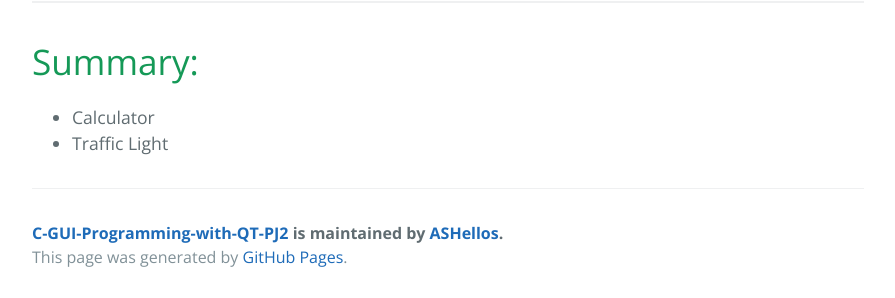
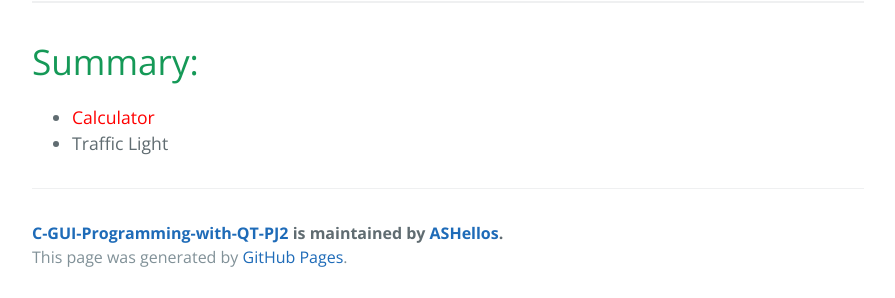
Before and after one commit to ASHellos/C-GUI-Programming-with-QT-PJ2, a Jekyll site: the page built from another-page.md, in a window 1280 px wide. Shown: the part 1223-1521 px from the top of the page, without its empty margins (192-1087 px from the left). Built offline with Jekyll 4.4.1, drawn with Linux system fonts in a browser that asks for light colours; our own code applies the rules of GitHub Pages for plain Markdown files.

Commit message:
Update another-page.md

```diff
--- a/another-page.md
+++ b/another-page.md
@@ -21,5 +21,5 @@ and at the end we will use the **QTimer** to simulate a traffic light .
  * * *
  * * *
 # Summary:
-* Calculator
+* <span style="color:red">Calculator</span>
 * Traffic Light
```
